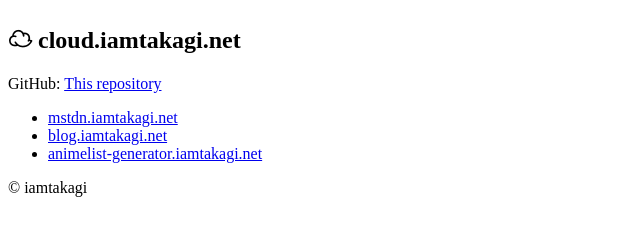
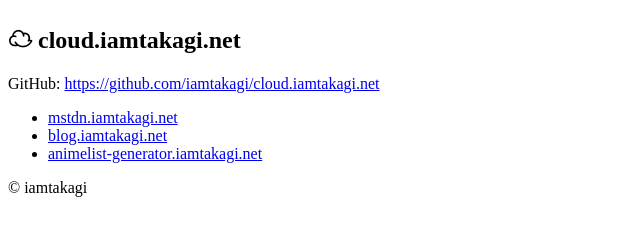
Before and after one commit to iamtakagi-lab/cloud.iamtakagi.net, a plain HTML site: page public/index.html in a window 1280 px wide. Shown: the whole page, without its empty margins (0-640 px from the left). Drawn offline with Linux system fonts and the light colour scheme.

Commit message:
Fix: github link

```diff
--- a/public/index.html
+++ b/public/index.html
@@ -12,7 +12,7 @@
         <p>
           GitHub:
           <a href="https://github.com/iamtakagi/cloud.iamtakagi.net"
-            >This repository</a
+            >https://github.com/iamtakagi/cloud.iamtakagi.net</a
           >
         </p>
         <ul>
```
